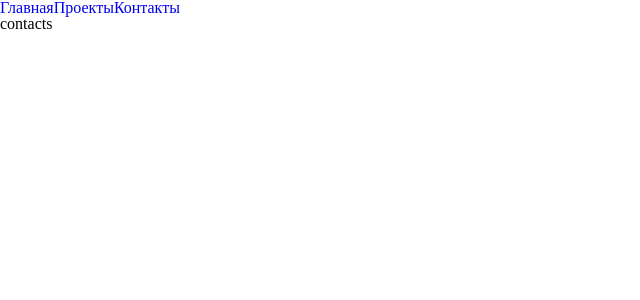
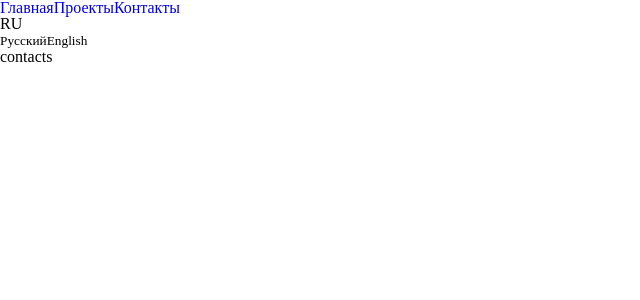
Before and after one commit to Sergey-Maxim0v/Portfolio-2023, a React (Vite) app: page /Portfolio-2023/contacts in a window 1280 px wide. Shown: the top 300 px of the page, without its empty margins (0-640 px from the left). Built offline with nearby package versions, Linux system fonts and the light colour scheme.

Commit message:
header tsx

```diff
--- a/src/assets/styles/reset.css
+++ b/src/assets/styles/reset.css
@@ -46,6 +46,7 @@ input::-ms-clear {
 }
 
 button {
+  background-color: transparent;
   cursor: pointer;
 }
 
--- a/src/components/header/index.tsx
+++ b/src/components/header/index.tsx
@@ -23,6 +23,17 @@ const Header = () => {
               </NavLink>
           ))}
         </nav>
+        <div className={styles.header__activities}>
+          <div className={classNames(styles.header__popup, styles.headerPopup__container)}>
+            <div className={styles.headerPopup__button}>
+              <span>RU</span>
+            </div>
+            <div className={styles.headerPopup__content}>
+              <button>Русский</button>
+              <button>English</button>
+            </div>
+          </div>
+        </div>
       </header>
   )
 }
--- a/src/components/header/styles.module.scss
+++ b/src/components/header/styles.module.scss
@@ -6,10 +6,30 @@
   &__link {
 
   }
-}
 
-.header-link{
-  &__active{
+  &__activities {
+
+  }
+
+  &__popup {
 
   }
 }
+
+.header-popup {
+  &__container {
+
+  }
+
+  &__button {
+  }
+
+  &__content {
+  }
+}
+
+.header-link {
+  &__active {
+
+  }
+}
```
